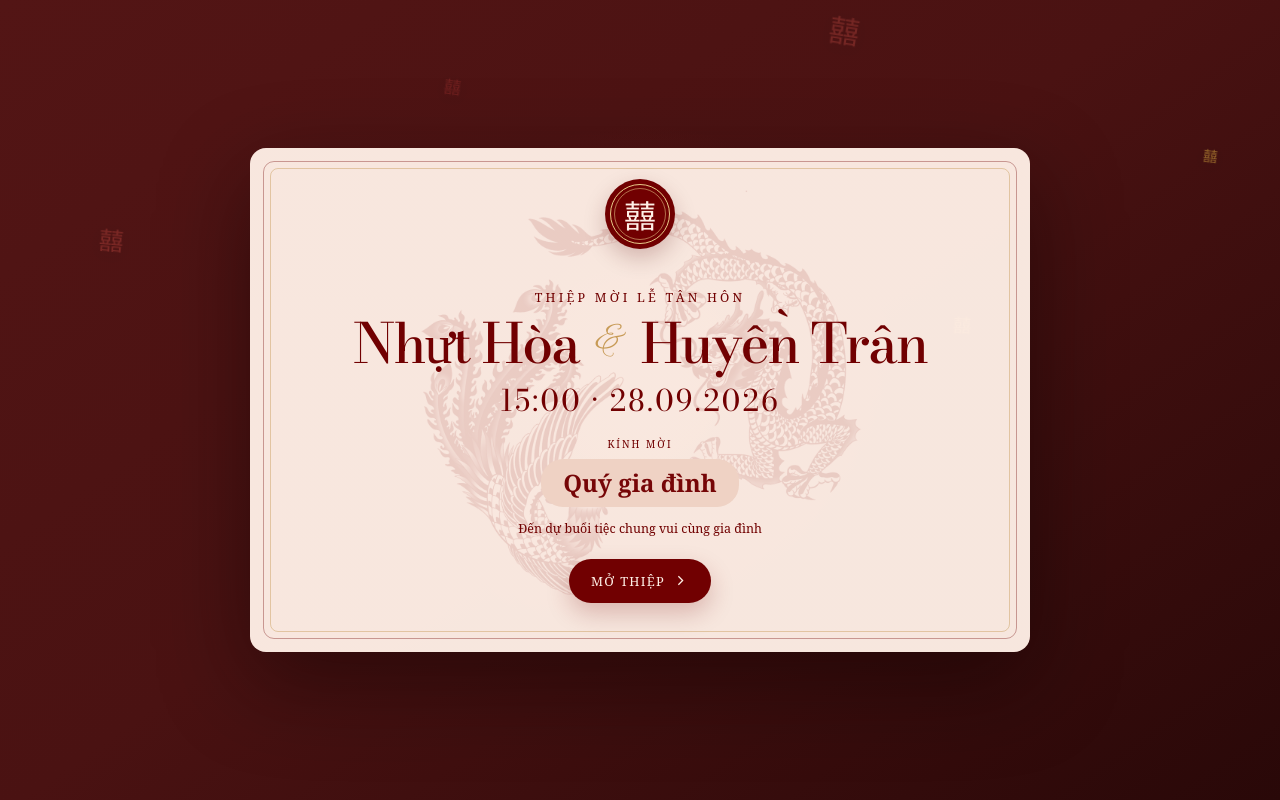
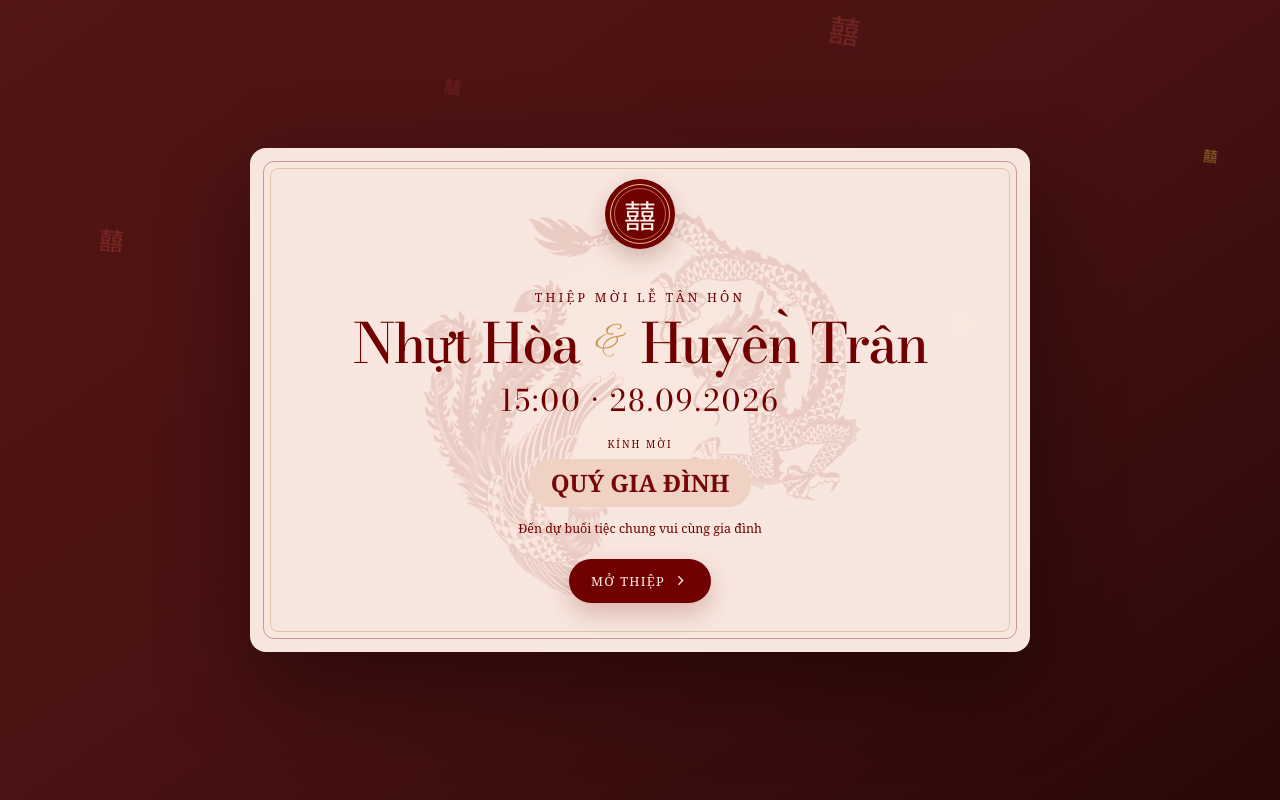
Before and after one commit to hyu-uit/wedding-invitation, a React (Vite) app: page / in a window 1280 px wide. Shown: the top 800 px of the page. Built offline with nearby package versions, Linux system fonts and the light colour scheme; a web font is replaced by a local one.

Commit message:
fix: uppercase invitation guest label

```diff
--- a/src/components/InvitationCover.tsx
+++ b/src/components/InvitationCover.tsx
@@ -120,7 +120,7 @@ function InvitationCover({ onOpening, onOpened }: InvitationCoverProps) {
 
           <div className="cover-guest">
             <span>Kính mời</span>
-            <strong>Quý gia đình</strong>
+            <strong>QUÝ GIA ĐÌNH</strong>
           </div>
 
           <p className="cover-invite-note">
```
